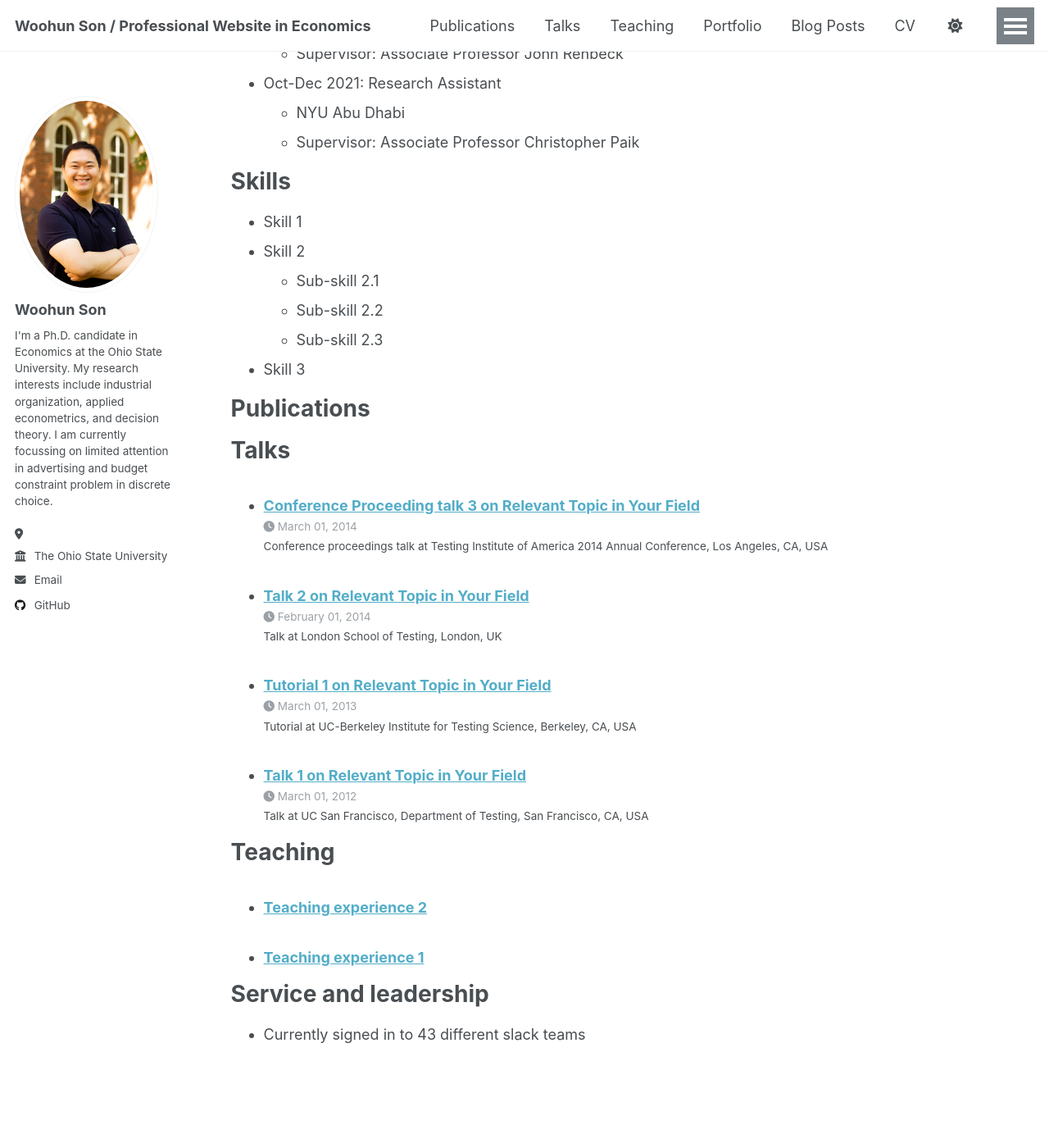
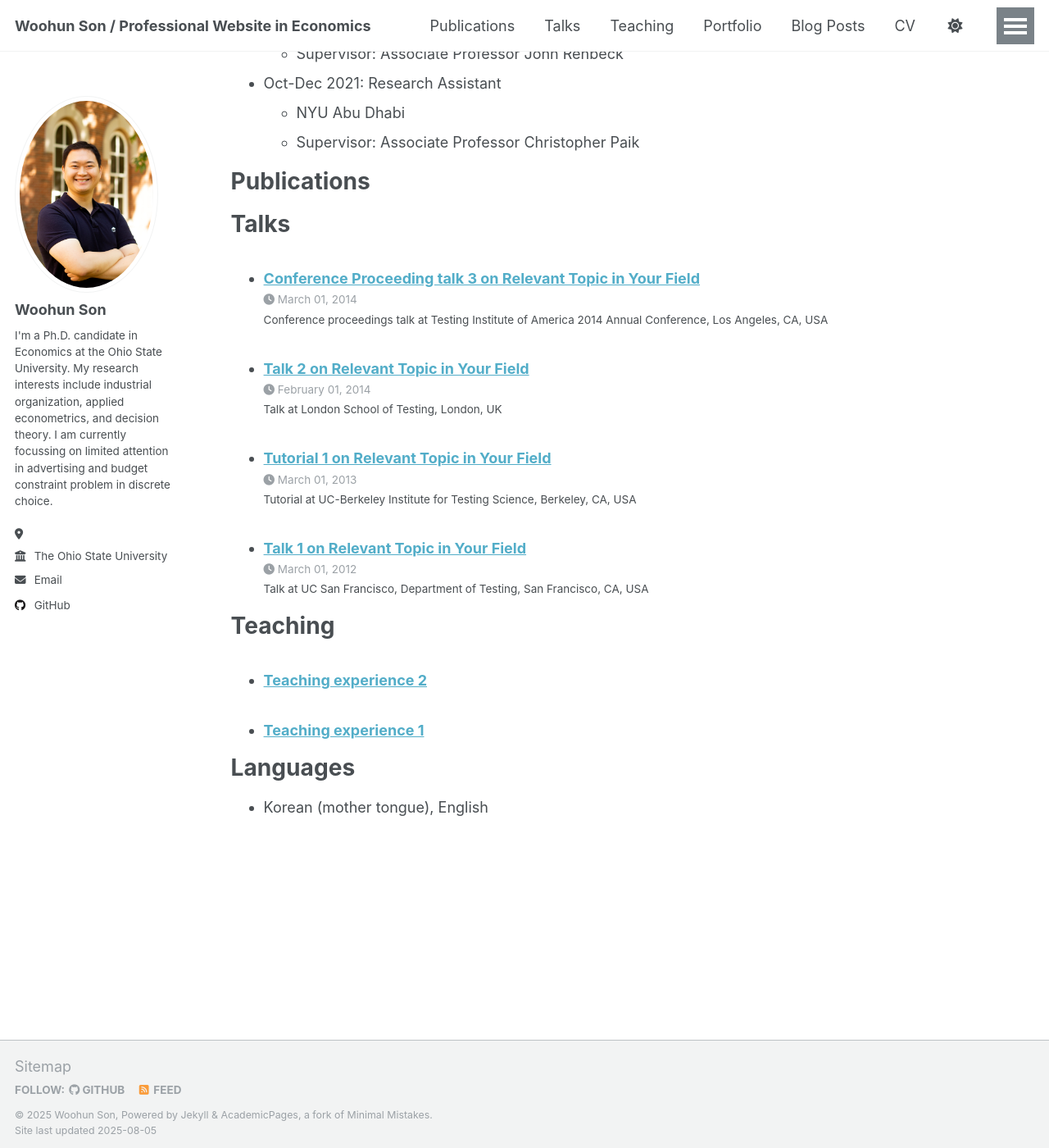
Before and after one commit to SonWoohun/SonWoohun.github.io, a Jekyll site: the page built from _pages/cv.md, in a window 1280 px wide and 1400 px high, scrolled down 418 px. Shown: the whole window at 82% size. Built offline with Jekyll 4.4.1, drawn with Linux system fonts in a browser that asks for light colours; a script that is not in the unit is left out.

Commit message:
added language section

```diff
--- a/_pages/cv.md
+++ b/_pages/cv.md
@@ -28,15 +28,6 @@ Work experience
 
 
 
-Skills
-======
-* Skill 1
-* Skill 2
-  * Sub-skill 2.1
-  * Sub-skill 2.2
-  * Sub-skill 2.3
-* Skill 3
-
 Publications
 ======
   <ul>{% for post in site.publications reversed %}
@@ -55,6 +46,6 @@ Teaching
     {% include archive-single-cv.html %}
   {% endfor %}</ul>
 
-Service and leadership
+Languages
 ======
-* Currently signed in to 43 different slack teams
+* Korean (mother tongue), English
```
